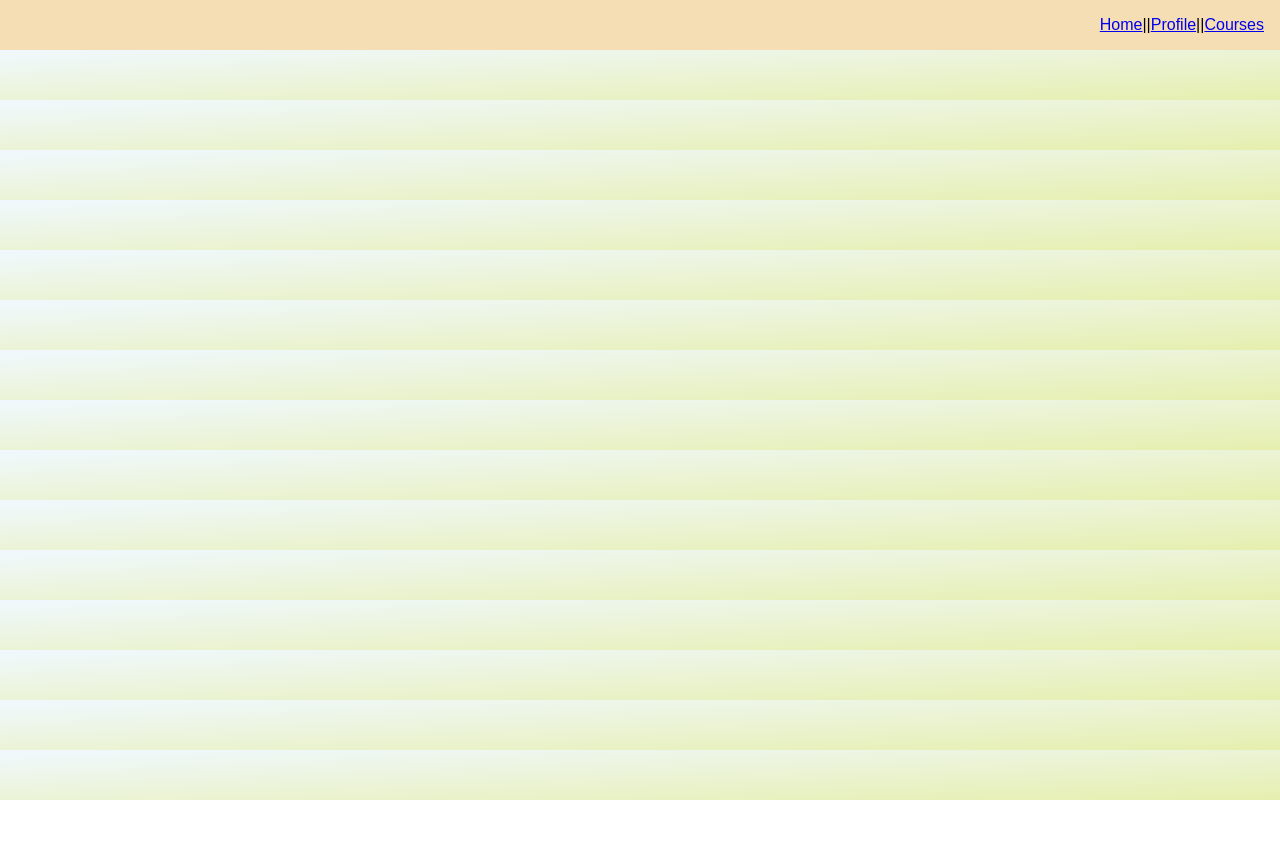
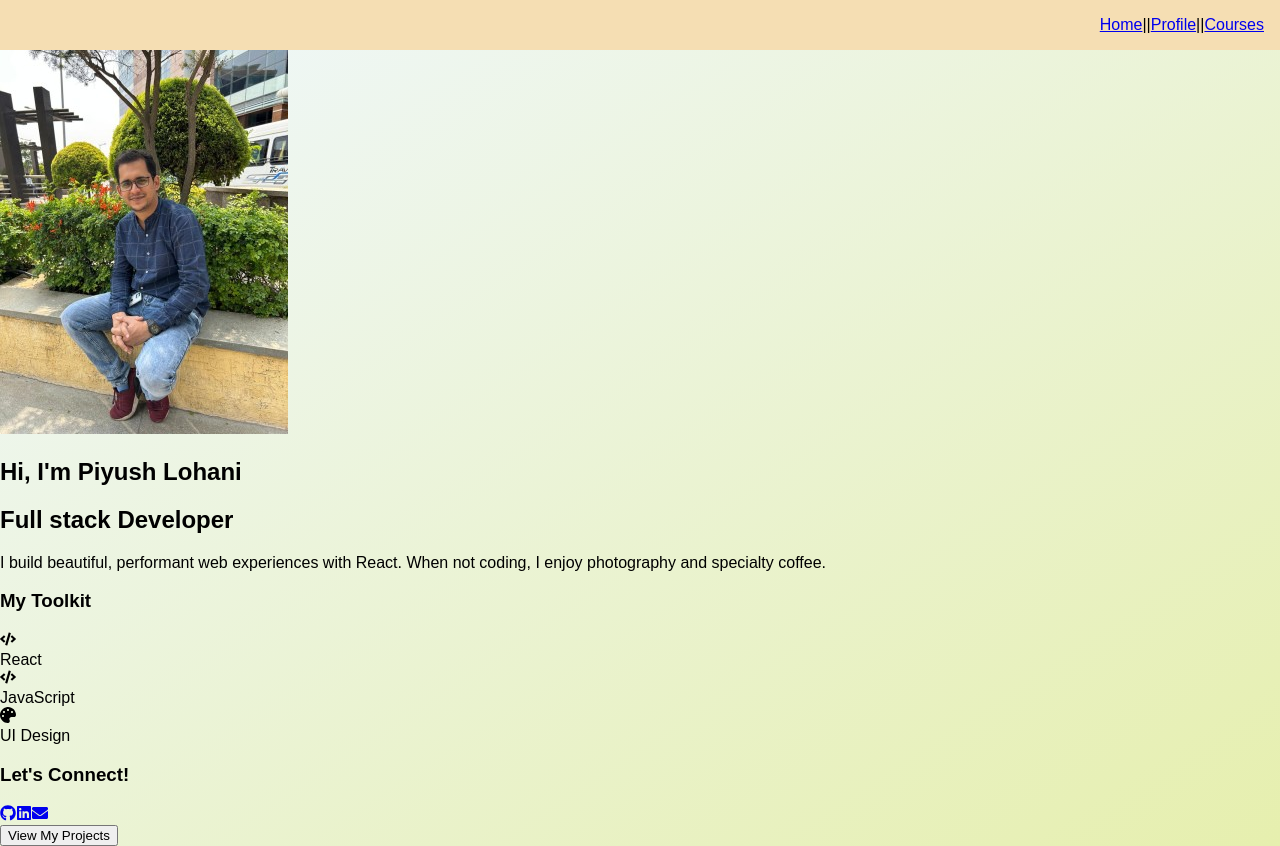
Before and after one commit to Piyush796501/ProfileApp, a React (Create React App) app: page /profile in a window 1280 px wide. Before the commit the page ends 800 px from the top, so only its background shows below. Built offline with nearby package versions, Linux system fonts and the light colour scheme.

Commit message:
added the profile

```diff
--- a/package.json
+++ b/package.json
@@ -9,6 +9,7 @@
     "@testing-library/user-event": "^13.5.0",
     "react": "^19.1.0",
     "react-dom": "^19.1.0",
+    "react-icons": "^5.5.0",
     "react-router-dom": "^6.30.0",
     "react-scripts": "5.0.1",
     "web-vitals": "^2.1.4"
--- a/src/Pages/Profile.jsx
+++ b/src/Pages/Profile.jsx
@@ -1,11 +1,68 @@
-import React from 'react'
+import React from 'react';
+import { FaGithub, FaLinkedin, FaEnvelope, FaCode, FaPalette } from 'react-icons/fa';
+import './Profile.css'; // Create this file for styling
 
 const Profile = () => {
+  const skills = [
+    { name: 'React', icon: <FaCode />, level: 90 },
+    { name: 'JavaScript', icon: <FaCode />, level: 85 },
+    { name: 'UI Design', icon: <FaPalette />, level: 75 },
+  ];
+
   return (
-    <div>
+    <section className="profile-section">
+      {/* Hero Section */}
+      <div className="profile-hero">
+        <img
+          src="/piyush.jpg"
+          alt="Piyush Lohani"
+          className="profile-image"
+        />
+        <div className="profile-intro">
+          <h1>Hi, I'm <span className="highlight">Piyush Lohani</span></h1>
+          <h2>Full stack Developer</h2>
+          <p>
+            I build beautiful, performant web experiences with React.
+            When not coding, I enjoy photography and specialty coffee.
+          </p>
+        </div>
+      </div>
 
-    </div>
-  )
-}
+{/* Skills Section */}
+<div className="skills-section">
+        <h3>My Toolkit</h3>
+        <div className="skills-grid">
+          {skills.map((skill, index) => (
+            <div key={index} className="skill-item">
+              <div className="skill-icon">{skill.icon}</div>
+              <div className="skill-info">
+                <span>{skill.name}</span>
+              </div>
+            </div>
+          ))}
+        </div>
+      </div>
 
-export default Profile
+      {/* CTA Section */}
+      <div className="profile-cta">
+        <h3>Let's Connect!</h3>
+        <div className="social-links">
+          <a href="https://github.com/Piyush796501" target="_blank" rel="noopener noreferrer">
+            <FaGithub />
+          </a>
+          <a href="https://linkedin.com/in/piyush-lohani" target="_blank" rel="noopener noreferrer">
+            <FaLinkedin />
+          </a>
+          <a href="mailto:lohanipiyush15@gmail.com">
+            <FaEnvelope />
+          </a>
+        </div>
+        <button className="cta-button">
+          View My Projects
+        </button>
+      </div>
+    </section>
+  );
+};
+
+export default Profile;
```
Also changed, not shown: public/piyush.jpg (added), src/Pages/Profile.css (added), 1 other file (tests, documents, lock files or other folders).
